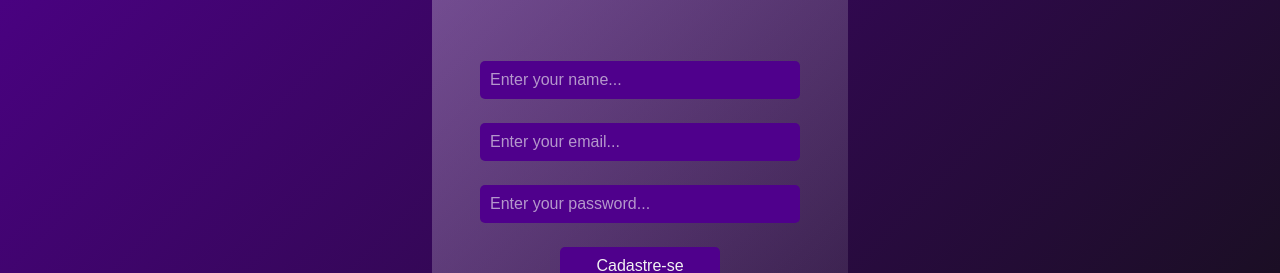
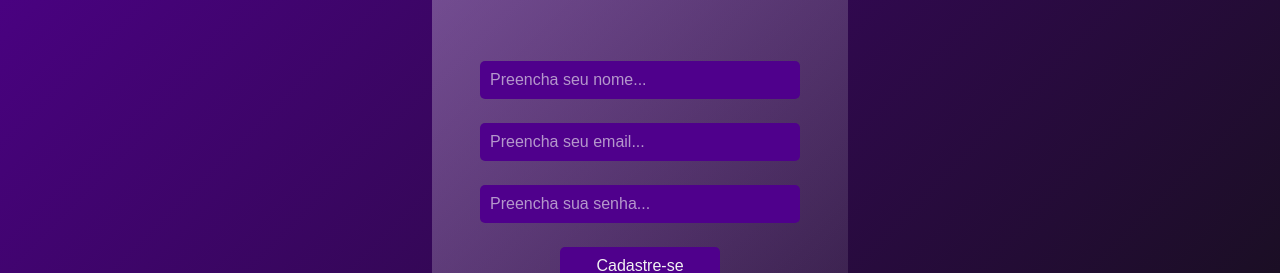
Before and after one commit to C317-2024-1/C317-ui, a React (Vite) app: page /auth in a window 1280 px wide. Both pictures are taken after a click on the button "Criar nova conta". Shown: the part 196-469 px from the top of the page. Built offline with nearby package versions, Linux system fonts and the light colour scheme; no server answers.

Commit message:
Tradução dos campos de cadastro

```diff
--- a/src/pages/Auth.tsx
+++ b/src/pages/Auth.tsx
@@ -64,9 +64,9 @@ export const Auth = () => {
     return (
         <AuthContainer onSubmit={submit}>
             {signUpState &&
-                <Input value={name} onChange={(e) => updateValues("name", e.target.value)} placeholder='Enter your name...'></Input>}
-            <Input value={email} onChange={(e) => updateValues("email", e.target.value)} placeholder='Enter your email...'></Input>
-            <Input value={password} onChange={(e) => updateValues("password", e.target.value)} placeholder='Enter your password...' type="password"></Input>
+                <Input value={name} onChange={(e) => updateValues("name", e.target.value)} placeholder='Preencha seu nome...'></Input>}
+            <Input value={email} onChange={(e) => updateValues("email", e.target.value)} placeholder='Preencha seu email...'></Input>
+            <Input value={password} onChange={(e) => updateValues("password", e.target.value)} placeholder='Preencha sua senha...' type="password"></Input>
             <LoginButton type="submit" >{!signUpState ? "Entrar" : "Cadastre-se"}</LoginButton>
             <SignUpButton type="button" onClick={() => setSignUpState(prev => !prev)}>{!signUpState ? "Criar nova conta" : "Entrar com conta existente"}</SignUpButton>
             {error && <p style={{ color: "red" }}>Ocorreu um erro, por favor verifique o console</p>}
```
